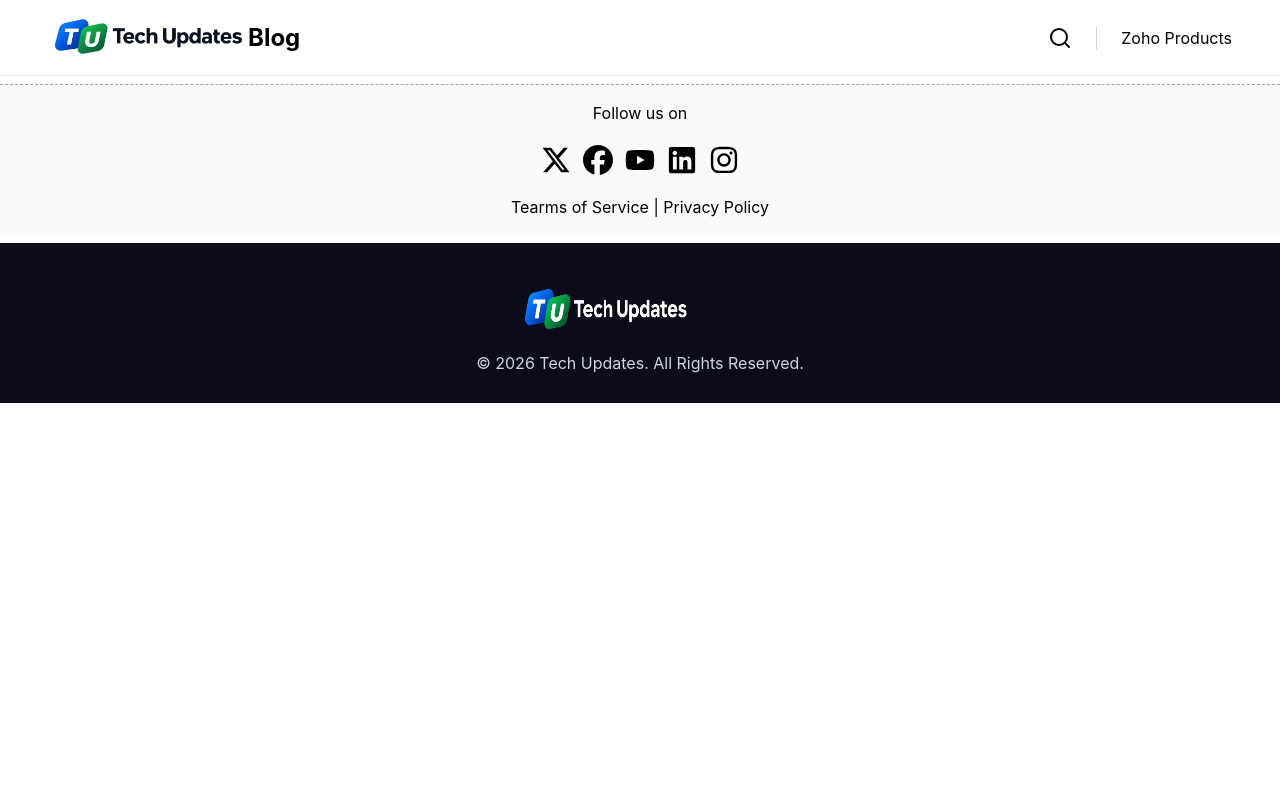
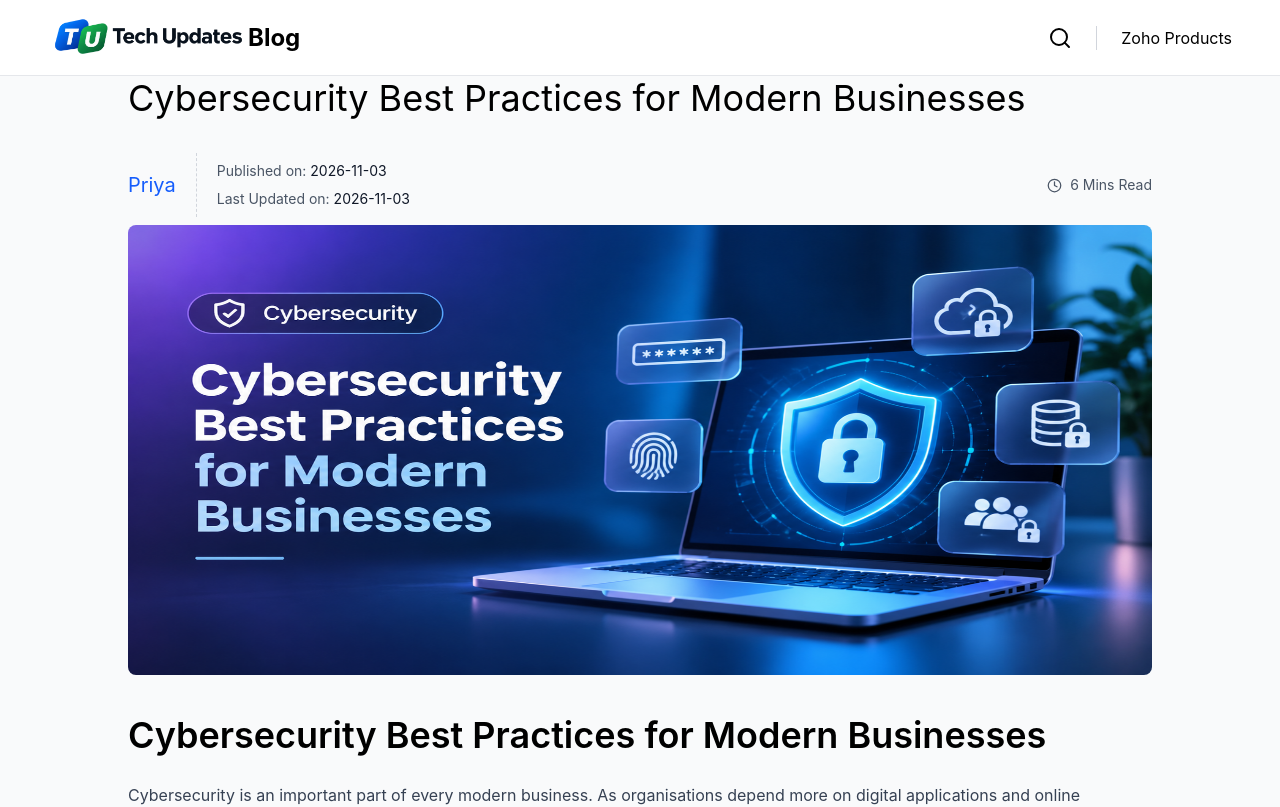
Before and after one commit to ziauddeen028-ZIA/Tech-Updates-frontend, a React app: page /blog/cybersecurity-best-practices in a window 1280 px wide. Shown: the top 807 px of the page. Built offline with nearby package versions, Linux system fonts and the light colour scheme; the HTML template or start-up script is replaced by a standard one.

Commit message:
Frontend Completed

```diff
--- a/src/App.jsx
+++ b/src/App.jsx
@@ -7,22 +7,26 @@ import { BrowserRouter, Routes, Route } from "react-router-dom"
 import SearchResults from './pages/SearchResults'
 import Footer from './components/Footer'
 import Blogs from './pages/Blogs'
+import BlogDetails from './pages/BlogDetails'
+import ScrollToTop from './components/ScrollToTop'
 
 
 function App() {
-  const [count, setCount] = useState(0)
 
   return (
     <>
       <BrowserRouter>
+      <ScrollToTop/>
         <Navbar />
         <Routes>
           <Route path='/' element={<Home />} />
           <Route path="/category/:categoryName" element={<CategoryListing />} />
-          <Route path="/blogs" element={<Blogs/>} />
+          <Route path="/blogs" element={<Blogs />} />
+          <Route path="/blog/:slug" element={<BlogDetails />} />
           <Route path="/search" element={<SearchResults />} />
         </Routes>
-        <Footer/>
+        <Footer />
+
       </BrowserRouter>
     </>
   )
--- a/src/components/FeaturedArticle.jsx
+++ b/src/components/FeaturedArticle.jsx
@@ -1,13 +1,27 @@
 import React, { useState } from 'react'
 import { Timer, Calendar } from "lucide-react";
 import { data } from '../data/blogdata';
+import { Link } from 'react-router-dom';
 
 const FeaturedArticle = () => {
     const featuredData = data.filter((item) => item.isFeatured);
     const [activeIndex, setActiveIndex] = useState(0);
     const datas = featuredData[activeIndex];
+    if (featuredData.length === 0) {
+        return (
+            <div className="text-center py-16">
+                <h2 className="text-2xl font-semibold text-gray-800">
+                    No featured articles available
+                </h2>
+                <p className="text-gray-500 mt-2">
+                    Check back later for featured stories.
+                </p>
+            </div>
+        );
+    }
     return (
         <>
+            <Link to={`/blog/${datas.slug}`}>
 
                 <div className='image'>
                     <img src={datas.image} alt="artificial intelligence" className='w-full h-[200px] lg:h-[475px] rounded-xl object-fill' />
@@ -33,6 +47,7 @@ const FeaturedArticle = () => {
                     </div>
                 </div>
 
+            </Link>
             <div className="flex lg:hidden justify-center gap-2 mt-6 py-20">
                 {featuredData.map((item, index) => (
                     <button
--- a/src/components/PopularSidebar.jsx
+++ b/src/components/PopularSidebar.jsx
@@ -1,6 +1,7 @@
 import React from 'react'
 import { data } from '../data/blogdata';
 import { ChevronRight } from 'lucide-react';
+import { Link } from 'react-router-dom';
 
 const PopularSidebar = () => {
     const popularData = data.filter((item) => item.isPopular);
@@ -8,13 +9,17 @@ const PopularSidebar = () => {
         <>
             <div className='bg-gray-50 lg:bg-white flex flex-col gap-8 w-full border-l border-dashed border-gray-300'>
                 {
-                    popularData.map((item) => (
-                        <div key={item.id} className='border-b border-dashed border-gray-300 pb-8 pl-6 mx-4'>
-                            <img src={item.image} alt={item.title} className='w-32 h-20 object-fill rounded-lg mt-3'/>
+                    popularData.length === 0 ? (
+                        <p className="text-center text-gray-500 py-10">
+                            No popular articles available yet.
+                        </p>
+                    ) : (popularData.map((item) => (
+                        <Link to={`/blog/${item.slug}`} key={item.id} className='border-b border-dashed border-gray-300 pb-8 pl-6 mx-4'>
+                            <img src={item.image} alt={item.title} className='w-32 h-20 object-fill rounded-lg mt-3' />
                             <h1 className='text-2xl lg:text-xl text-gray-800 font-normal mt-3 mb-4'>{item.title} </h1>
                             <button className='group flex items-center lg:justify-center gap-2 cursor-pointer border-none lg:border lg:border-blue-600 text-blue-700 lg:px-8  py-4  transition-colors text-[15px]'>READ MORE <ChevronRight className="w-5 h-5 transition-transform duration-300 group-hover:translate-x-1" /></button>
-                        </div>
-                    ))
+                        </Link>
+                    )))
                 }
             </div>
         </>
--- /dev/null
+++ b/src/components/ScrollToTop.jsx
@@ -0,0 +1,17 @@
+import { useEffect } from "react";
+import { useLocation } from "react-router-dom";
+
+const ScrollToTop = () => {
+    const { pathname } = useLocation();
+
+    useEffect(() => {
+        window.scrollTo({
+            top: 0,
+            behavior: "smooth"
+        });
+    }, [pathname]);
+
+    return null;
+};
+
+export default ScrollToTop;
--- a/src/components/TrendingSection.jsx
+++ b/src/components/TrendingSection.jsx
@@ -1,6 +1,7 @@
 import React from 'react'
 import { data } from '../data/blogdata';
 import { Timer, Calendar } from "lucide-react";
+import { Link } from 'react-router-dom';
 
 const TrendingSection = () => {
     const datas = data.filter((item) => item.isLatest);
@@ -8,8 +9,17 @@ const TrendingSection = () => {
         <>
             <div className='grid grid-cols-4  gap-x-5 gap-y-16 w-full items-center justify-center px-10 pb-20'>
                 {
-                    datas.map((item) => (
-                        <div key={item.id} className='w-full min-w-0' >
+                    datas.length === 0 ? (
+                        <div className="col-span-full text-center py-16">
+                            <h2 className="text-2xl font-semibold text-gray-800">
+                                No trending articles available
+                            </h2>
+                            <p className="text-gray-500 mt-2">
+                                Check back later for the latest updates.
+                            </p>
+                        </div>
+                    ) : (datas.map((item) => (
+                        <Link to={`/blog/${item.slug}`} key={item.id} className='w-full min-w-0' >
 
                             <div className='image bg-gray-50 h-[180px] flex justify-center items-center'>
                                 <img src={item.image} alt="artificial intelligence" className='w-full h-[200px] lg:h-fit  object-contain' />
@@ -36,8 +46,8 @@ const TrendingSection = () => {
                             </div>
 
 
-                        </div>
-                    ))
+                        </Link>
+                    )))
                 }
             </div>
         </>
--- a/src/pages/BlogDetails.jsx
+++ b/src/pages/BlogDetails.jsx
@@ -1,19 +1,65 @@
 import React from 'react'
 import { data } from '../data/blogdata';
+import { Clock } from "lucide-react";
+import ReactMarkdown from 'react-markdown';
+import remarkGfm from 'remark-gfm';
+import { useParams } from 'react-router-dom';
 
 const BlogDetails = () => {
+    const { slug } = useParams();
+    const featuredData = data.find((item) => item.slug === slug);
+    if (!featuredData) {
+        return <h1 className="text-center text-2xl mt-10">Blog not found</h1>;
+    }
     return (
         <>
-            <div>
-                <div>
-                    <h1>Title</h1>
-                    <div>author & rest details</div>
-                </div>
-                <div>
-                    image
-                </div>
-                <div>
-                    large content
+            <div className='bg-gray-50'>
+
+
+                <div className='flex flex-col w-[80%]  mx-auto '>
+                    <div>
+                        <h1 className='text-3xl lg:text-4xl font-normal leading-tight mb-8'>{featuredData.title}</h1>
+                        <div className='flex flex-col lg:flex-row lg:justify-between lg:items-center items-start gap-4 my-2'>
+                            <div className='flex flex-col sm:flex-row sm:items-center gap-5 '>
+                                <h1 className='text-blue-600 text-xl '>{featuredData.author}</h1>
+                                <span className="h-16 hidden lg:block border-l border-dashed border-gray-300"></span>
+                                <div className='flex items-start flex-col gap-2 text-gray-600 text-sm'>
+                                    <p>Published on: <span className="text-gray-900">{featuredData.publishedAt}</span></p>
+                                    <p> Last Updated on: <span className="text-gray-900">{featuredData.publishedAt}</span>   </p>
+                                </div>
+                            </div>
+                            <div className='flex justify-start lg:items-center gap-2 text-gray-600 text-sm'>
+                                <Clock size={15} /> <h1>{featuredData.readTime} Mins Read</h1>
+                            </div>
+                        </div>
+                    </div>
+                    <div className='mb-10'>
+                        <img src={featuredData.image} alt="" className='w-full h-[300px] lg:h-[450px] object-fill rounded-lg ' />
+                    </div>
+                    <div className="article-content">
+                        <ReactMarkdown
+                            remarkPlugins={[remarkGfm]}
+                            components={{
+                                h1: ({ children }) => (
+                                    <h1 className="text-4xl font-semibold mb-6">{children}</h1>
+                                ),
+                                h2: ({ children }) => (
+                                    <h2 className="text-2xl font-semibold mt-10 mb-4">{children}</h2>
+                                ),
+                                h3: ({ children }) => (
+                                    <h3 className="text-xl font-semibold mt-6 mb-3">{children}</h3>
+                                ),
+                                p: ({ children }) => (
+                                    <p className="text-gray-700 leading-8 mb-5">{children}</p>
+                                ),
+                                ul: ({ children }) => (
+                                    <ul className="list-disc pl-8 mb-5 space-y-2">{children}</ul>
+                                ),
+                            }}
+                        >
+                            {featuredData.content}
+                        </ReactMarkdown>
+                    </div>
                 </div>
             </div>
         </>
--- a/src/pages/Home.jsx
+++ b/src/pages/Home.jsx
@@ -6,6 +6,7 @@ import CategorySection from '../components/CategorySection'
 import CategoryListing from './CategoryListing'
 import SearchResults from './SearchResults'
 import PopularSection from '../components/PopularSection'
+import BlogDetails from './BlogDetails'
 
 const Home = () => {
     return (
@@ -33,6 +34,8 @@ const Home = () => {
             <div>
                 <PopularSection/>
             </div>
+
+
         </>
     )
 }
```
Also changed, not shown: src/components/PopularSection.jsx (+17 -8 lines), src/pages/Blogs.jsx (+18 -5 lines), src/pages/CategoryListing.jsx (+14 -5 lines). Lines whose indentation alone changed are shown as unchanged.
